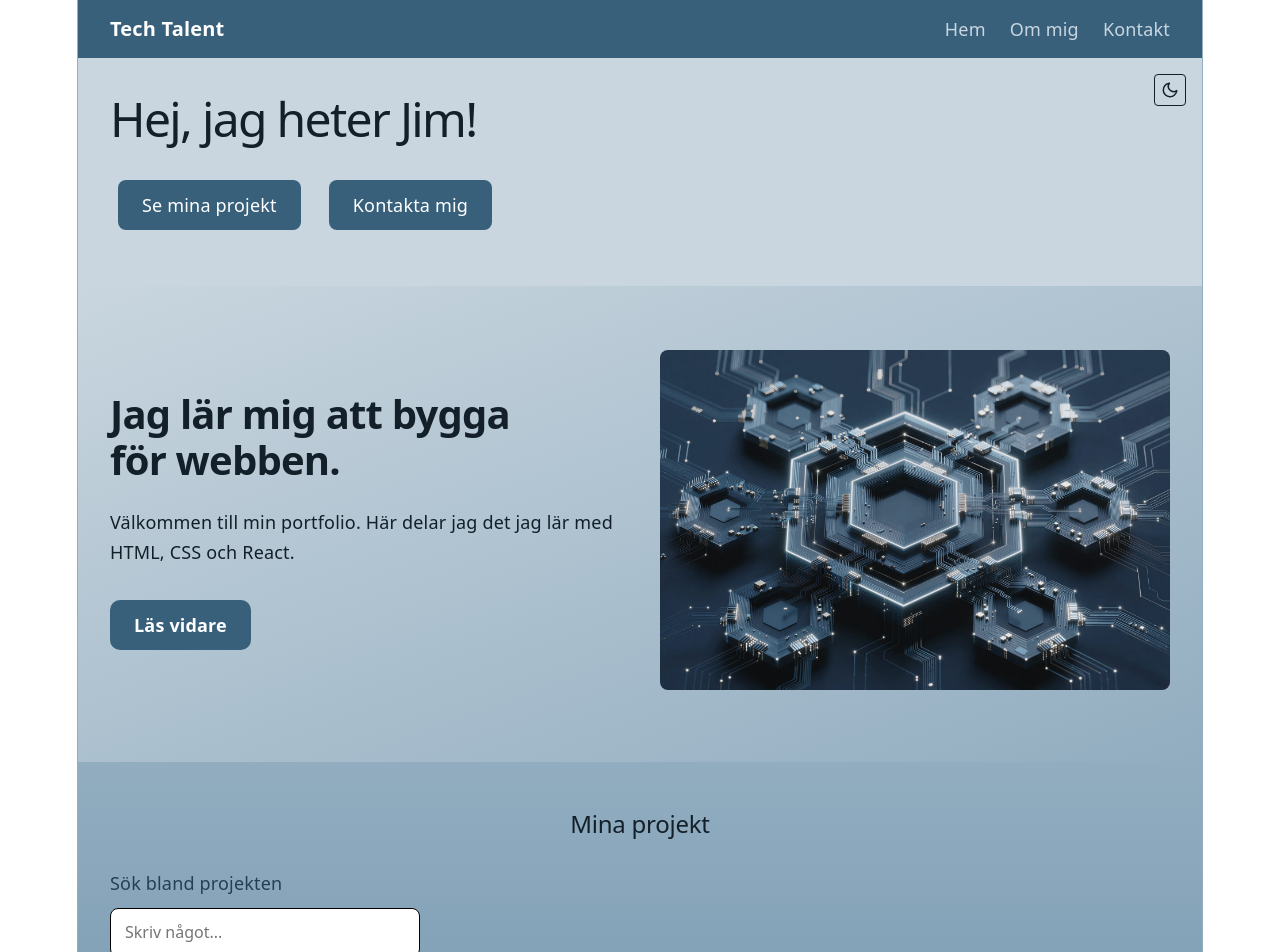
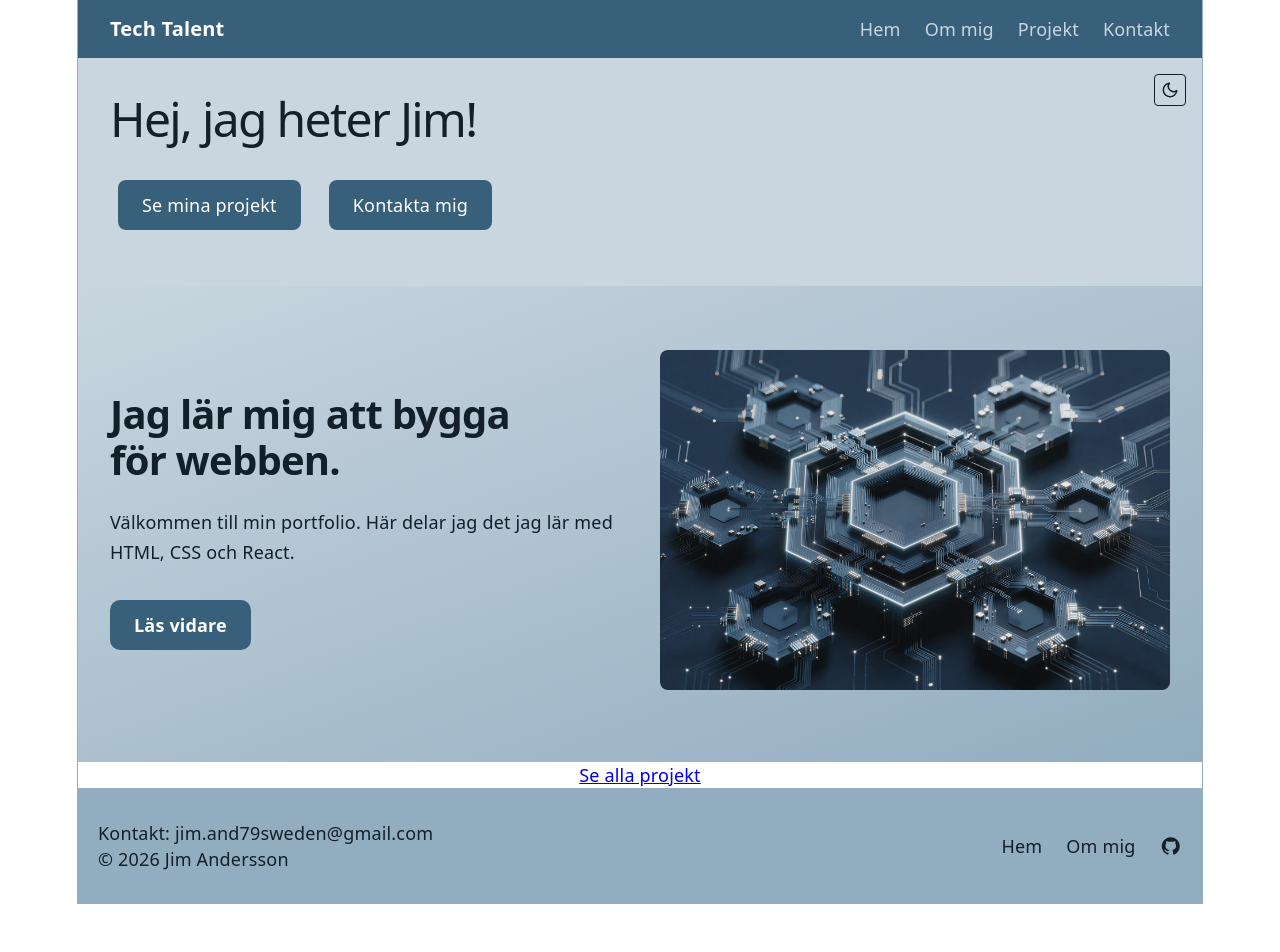
Before and after one commit to JimAndersson8/min-sida, a React (Vite) app: page / in a window 1280 px wide. Shown: the top 952 px of the page. After the commit the page ends 904 px from the top, so only its background shows below. Built offline with nearby package versions, Linux system fonts and the light colour scheme.

Commit message:
Egen sida för projektlistan

```diff
--- a/src/App.jsx
+++ b/src/App.jsx
@@ -5,6 +5,7 @@ import KontaktForm from "./components/KontaktForm.jsx";
 import Footer from "./components/Footer";
 import Hem from "./pages/Hem";
 import OmMig from "./pages/OmMig";
+import Projektlista from "./pages/Projektlista";
 
 function App() {
   return (
@@ -13,6 +14,7 @@ function App() {
       <Routes>
         <Route path="/" element={<Hem />} />
         <Route path="/om-mig" element={<OmMig />} />
+        <Route path="/projekt" element={<Projektlista />} />
         <Route path="/kontakt" element={<KontaktForm />} />
       </Routes>
       <Footer />
--- a/src/components/Navbar.jsx
+++ b/src/components/Navbar.jsx
@@ -8,6 +8,7 @@ function Navbar() {
       <div className="lankar">
         <Link to="/">Hem</Link>
         <Link to="/om-mig">Om mig</Link>
+        <Link to="/projekt">Projekt</Link>
         <Link to="/kontakt">Kontakt</Link>
       </div>
     </nav>
--- a/src/components/Projekt.jsx
+++ b/src/components/Projekt.jsx
@@ -10,6 +10,7 @@ const projekt = [
   { id: 1, bild: bild1, filnamn: "nature1.jpg", titel: "Min sida", beskrivning: "Sidan du tittar på just nu.", teknik: "React" },
   { id: 2, bild: bild2, filnamn: "natur2.jpg", titel: "Statisk sida", beskrivning: "Min första sida i HTML och CSS.", teknik: "HTML/CSS" },
   { id: 3, bild: bild3, filnamn: "natur3.jpg", titel: "Kommer snart", beskrivning: "Mitt nästa projekt.", teknik: "React" },
+  { id: 4, bild: bild3, filnamn: "natur3.jpg", titel: "Grafiska projekt", beskrivning: "design.", teknik: "ComfyUI" }
 ];
 
 function Projekt() {
--- a/src/pages/Hem.jsx
+++ b/src/pages/Hem.jsx
@@ -1,13 +1,13 @@
 import Header from "../components/Header";
 import Hero from "../components/Hero";
-import Projekt from "../components/Projekt";
+import { Link } from "react-router-dom";
 
 function Hem() {
   return (
     <>
       <Header namn="Jim" />
       <Hero />
-      <Projekt />
+      <p><Link to="/projekt">Se alla projekt</Link></p>
     </>
   );
 }
```
